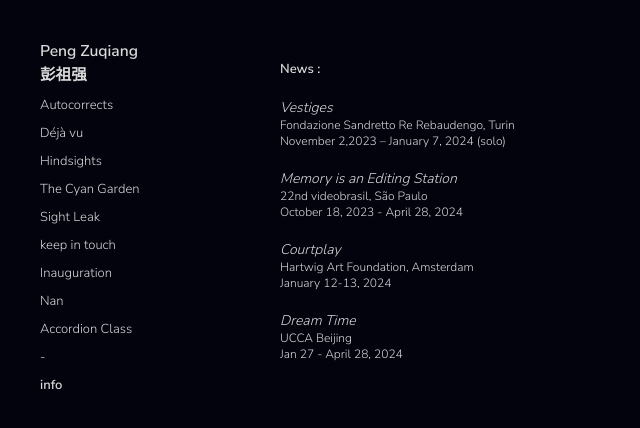
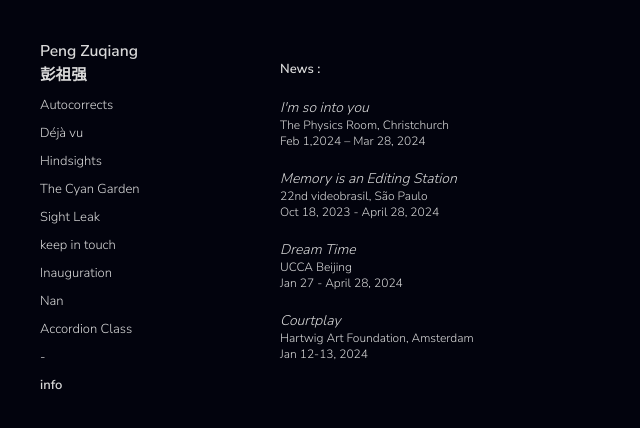
Before and after one commit to JAWeiss89/zuqiangPortfolioReact, a React (Create React App) app: page / in a window 1280 px wide. Shown: the top 428 px of the page, without its empty margins (0-640 px from the left). Built offline with nearby package versions, Linux system fonts and the light colour scheme.

Commit message:
Update Home.js

```diff
--- a/src/Home.js
+++ b/src/Home.js
@@ -22,25 +22,27 @@ const Home = ({hideNav}) => {
             <p></p> */}
 
 
-            <p style={{margin:'0px', fontSize:'14px'}}><a href="https://fsrr.org/en/mostre/peng-zuqiang-vestiges/" target="_blank" rel="noreferrer"><em>Vestiges</em></a></p>
-            <p style={{margin:'0px', fontSize:'12px'}}>Fondazione Sandretto Re Rebaudengo, Turin </p>
-            <p style={{margin:'0px', fontSize:'12px'}}>November 2,2023  – January 7, 2024 (solo)</p>
+            <p style={{margin:'0px', fontSize:'14px'}}><a href="https://physicsroom.org.nz/exhibitions/im-so-into-you" target="_blank" rel="noreferrer"><em>I'm so into you</em></a></p>
+            <p style={{margin:'0px', fontSize:'12px'}}>The Physics Room, Christchurch </p>
+            <p style={{margin:'0px', fontSize:'12px'}}>Feb 1,2024  – Mar 28, 2024</p>
             <p></p>
 
             <p style={{margin:'0px', fontSize:'14px'}}><a href="https://site.videobrasil.org.br/en/bienal/22" target="_blank" rel="noreferrer"><em>Memory is an Editing Station</em></a></p>
             <p style={{margin:'0px', fontSize:'12px'}}>22nd videobrasil, São Paulo</p>
-            <p style={{margin:'0px', fontSize:'12px'}}>October 18, 2023 - April 28, 2024</p>
-            <p></p>
-
-            <p style={{margin:'0px', fontSize:'14px'}}><a href="https://www.hartwigartfoundation.nl/en/programmes/courtplay/" target="_blank" rel="noreferrer"><em>Courtplay</em></a></p>
-            <p style={{margin:'0px', fontSize:'12px'}}>Hartwig Art Foundation, Amsterdam</p>
-            <p style={{margin:'0px', fontSize:'12px'}}>January 12-13, 2024</p>
+            <p style={{margin:'0px', fontSize:'12px'}}>Oct 18, 2023 - April 28, 2024</p>
             <p></p>
 
             <p style={{margin:'0px', fontSize:'14px'}}><a href="https://ucca.org.cn/en/exhibition/dream-time/" target="_blank" rel="noreferrer"><em>Dream Time</em></a></p>
             <p style={{margin:'0px', fontSize:'12px'}}>UCCA Beijing</p>
             <p style={{margin:'0px', fontSize:'12px'}}>Jan 27 - April 28, 2024</p>
             <p></p>
+
+            <p style={{margin:'0px', fontSize:'14px'}}><a href="https://www.hartwigartfoundation.nl/en/programmes/courtplay/" target="_blank" rel="noreferrer"><em>Courtplay</em></a></p>
+            <p style={{margin:'0px', fontSize:'12px'}}>Hartwig Art Foundation, Amsterdam</p>
+            <p style={{margin:'0px', fontSize:'12px'}}>Jan 12-13, 2024</p>
+            <p></p>
+
+
 
             {/* <p style={{margin:'0px', fontSize:'14px'}}><a href="https://www.carpark.berlin/en" target="_blank" rel="noreferrer"><em>CARPARK</em></a></p>
             <p style={{margin:'0px', fontSize:'12px'}}>Berlin, DE</p>
```
